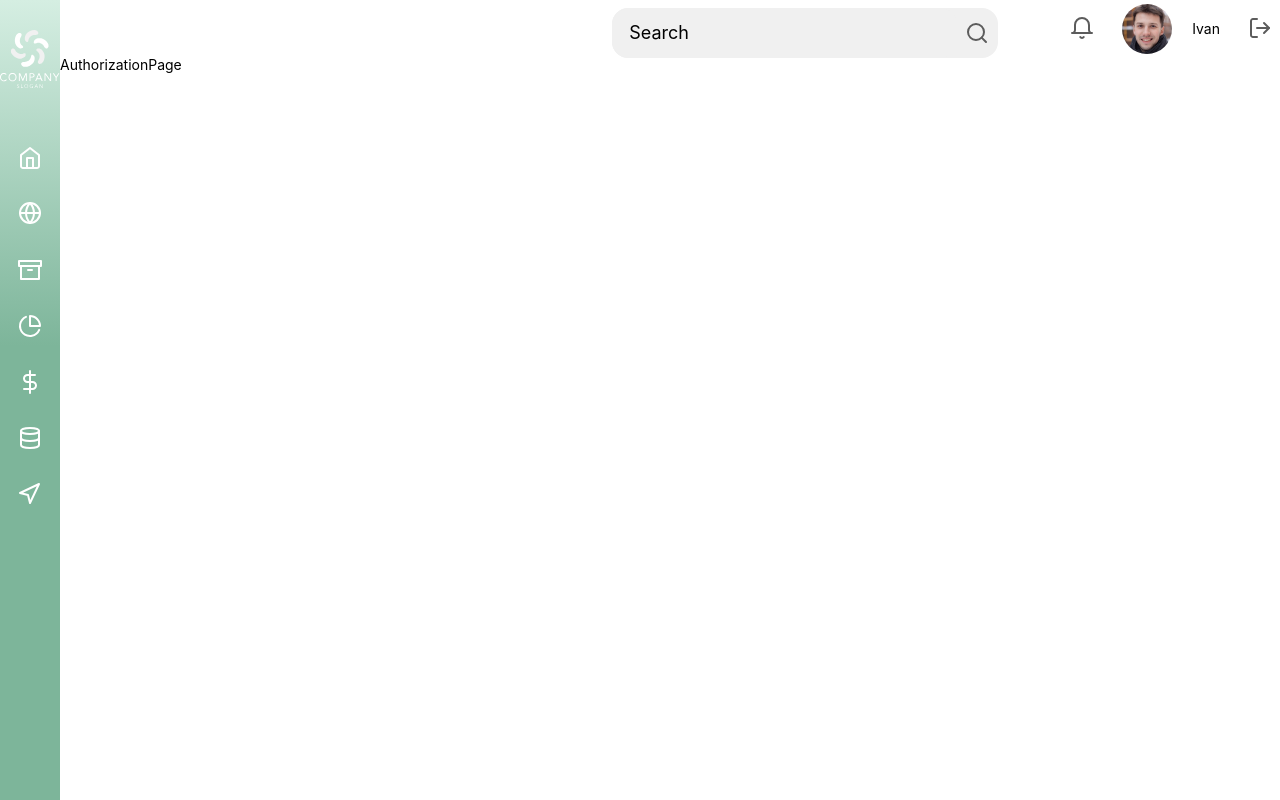
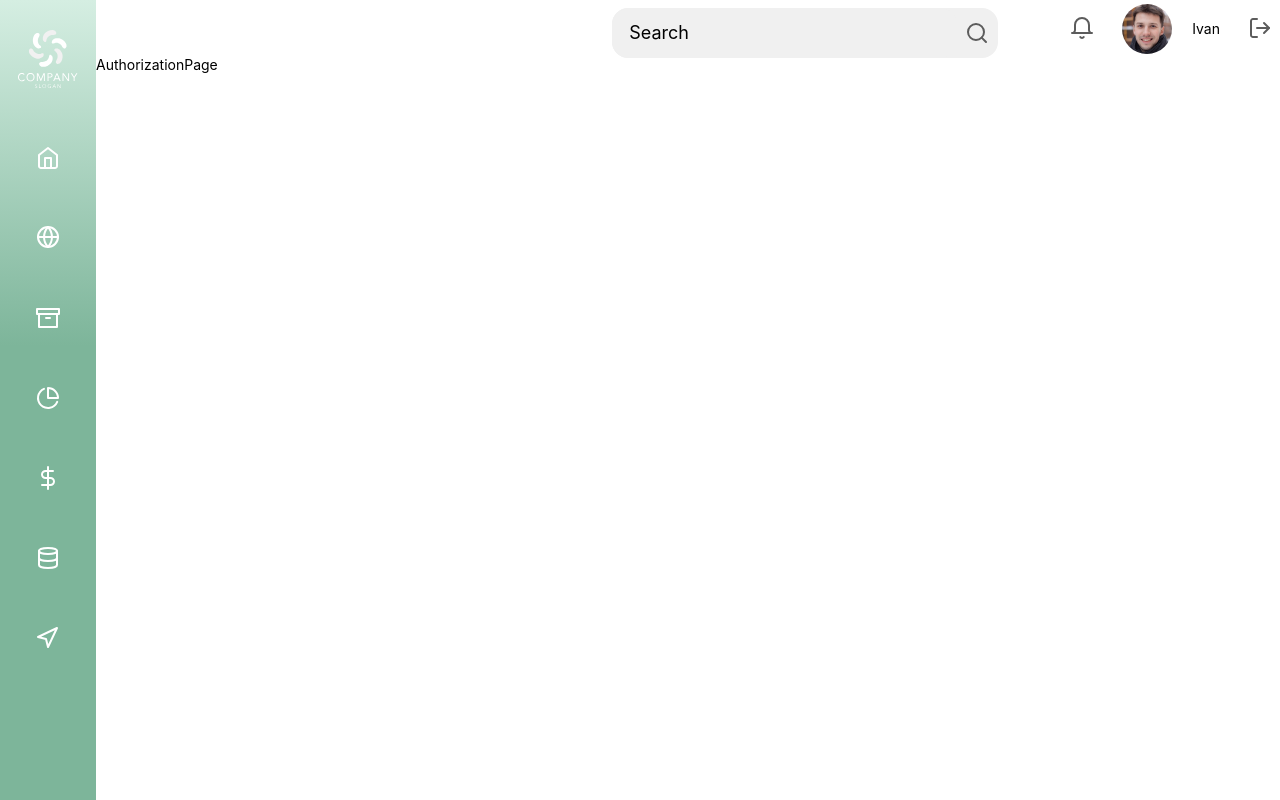
Before and after one commit to AvtsynovS/technical_support, a React (Create React App) app: page / in a window 1280 px wide. Built offline with nearby package versions, Linux system fonts and the light colour scheme.

Commit message:
change navbar style

```diff
--- a/src/Components/Navbar/styles.module.scss
+++ b/src/Components/Navbar/styles.module.scss
@@ -5,8 +5,12 @@
   align-items: center;
   background: linear-gradient(180deg, #d5eee2 0%, #7db59a 43.23%);
   padding-top: 30px;
+  padding: 30px 28px 0;
   max-width: 96px;
   min-height: 100vh;
+  & li {
+    margin-bottom: 24px;
+  }
 }
 
 .navbarList {
```
